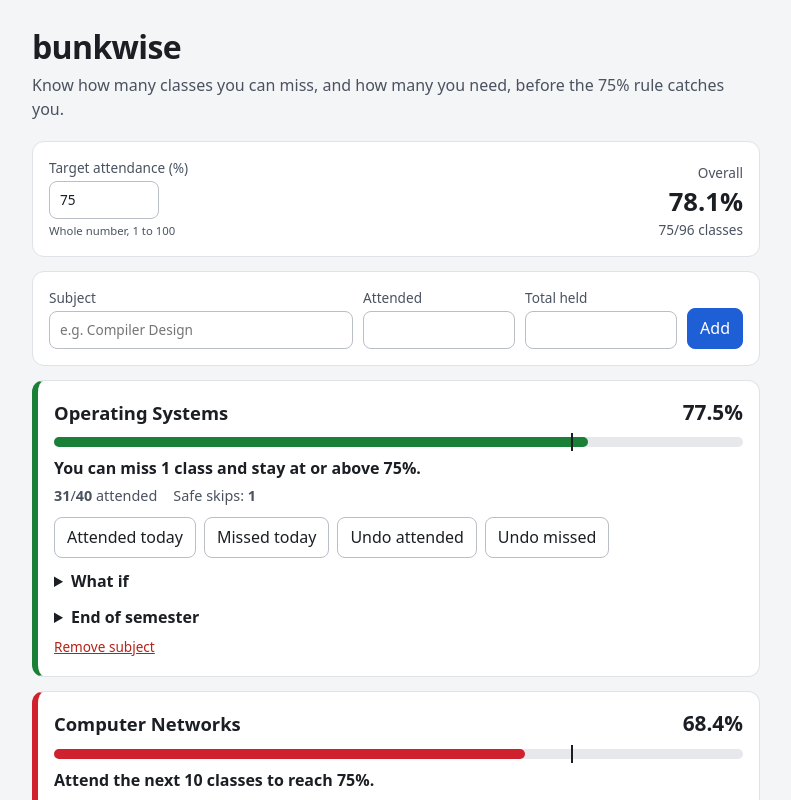
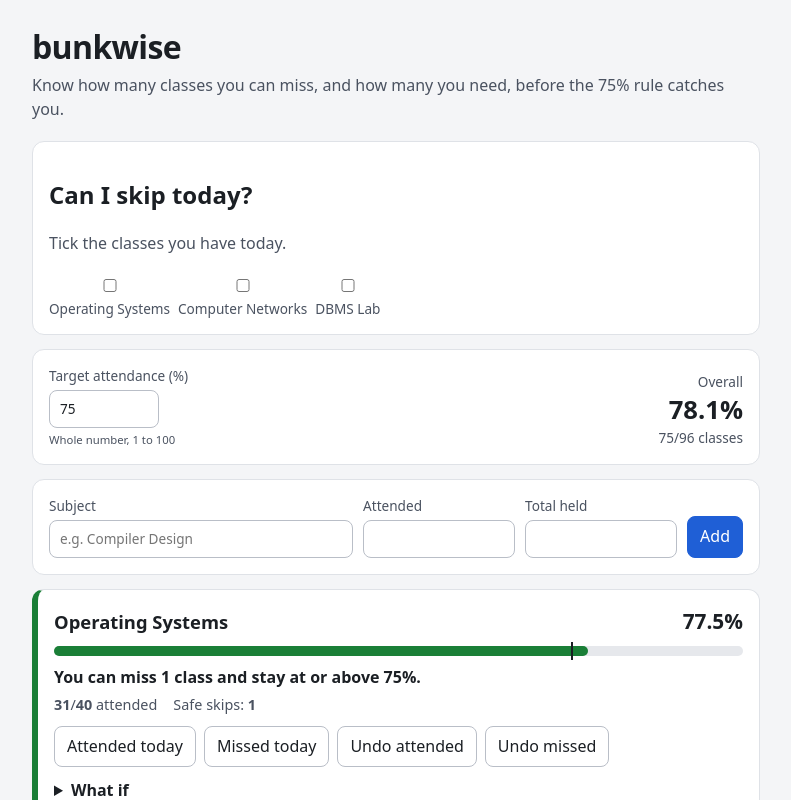
Before and after one commit to sreecharan-desu/bunkwise, a React (Vite) app: page / in a window 1280 px wide. Both pictures are taken after a click on the button "load a sample semester". Shown: the top 800 px of the page, without its empty margins (244-1035 px from the left). Built offline with nearby package versions, Linux system fonts and the light colour scheme.

Commit message:
add can i skip today panel with brute force tests

```diff
--- a/src/App.tsx
+++ b/src/App.tsx
@@ -2,6 +2,7 @@ import { useEffect, useRef, useState } from 'react';
 import {
   classesNeeded, isValidCounts, overall, percentage, projectPercentage,
   safeSkips, semesterPlan, status, summary, type Subject,
+  skipToday,
 } from './attendance';
 import { planText } from './share';
 import { isValidTarget, load, newId, parseState, save, type AppState } from './storage';
@@ -61,6 +62,8 @@ export default function App() {
   }
 
   const all = overall(subjects);
+  const [today, setToday] = useState<string[]>([]);
+  const verdicts = skipToday(subjects.filter((x) => today.includes(x.id)), target);
 
   return (
     <main>
@@ -69,6 +72,29 @@ export default function App() {
         <p className="tag">Know how many classes you can miss, and how many you need, before the 75% rule catches you.</p>
       </header>
 
+      {subjects.length > 0 && (
+        <section className="card today" aria-label="Can I skip today">
+          <h2>Can I skip today?</h2>
+          <p className="tag">Tick the classes you have today.</p>
+          <div className="row">
+            {subjects.map((x) => (
+              <label key={x.id}><input type="checkbox" checked={today.includes(x.id)}
+                onChange={(e) => setToday((t) => e.target.checked ? [...t, x.id] : t.filter((i) => i !== x.id))} /> {x.name}</label>
+            ))}
+          </div>
+          {verdicts.length > 0 && (
+            <ul aria-live="polite">
+              {verdicts.map((v) => (
+                <li key={v.id} className={v.canSkip ? 'safe' : 'short'}>
+                  <b>{v.name}</b>: {v.canSkip
+                    ? `skip is fine, you'd be at ${fmt(v.ifSkipped)} with ${v.leftAfter} safe ${v.leftAfter === 1 ? 'skip' : 'skips'} left.`
+                    : `go. skipping drops you to ${fmt(v.ifSkipped)}, below ${target}%.`}
+                </li>
+              ))}
+            </ul>
+          )}
+        </section>
+      )}
       <section className="card controls" aria-label="Settings">
         <label>
           Target attendance (%)
--- a/src/attendance.ts
+++ b/src/attendance.ts
@@ -101,3 +101,31 @@ export function semesterPlan(attended: number, total: number, remaining: number,
   const maxSkips = Math.min(s, remaining);
   return { maxSkips, mustAttend: remaining - maxSkips, reachable: true, bestFinal };
 }
+
+export interface TodayVerdict {
+  id: string;
+  name: string;
+  canSkip: boolean;
+  /** Safe skips still left after skipping today (0 when canSkip is false). */
+  leftAfter: number;
+  /** Percentage if today's class is skipped. */
+  ifSkipped: number;
+}
+
+/**
+ * "Can I skip today?" for every subject that has a class today.
+ * Skipping is safe when the percentage after one more missed class is still at or above target.
+ */
+export function skipToday(subjects: Subject[], target: number): TodayVerdict[] {
+  return subjects.map((s) => {
+    const skips = safeSkips(s.attended, s.total, target);
+    const canSkip = skips >= 1;
+    return {
+      id: s.id,
+      name: s.name,
+      canSkip,
+      leftAfter: canSkip ? skips - 1 : 0,
+      ifSkipped: (s.attended / (s.total + 1)) * 100,
+    };
+  });
+}
```
Also changed, not shown: 1 other file (tests, documents, lock files or other folders).
